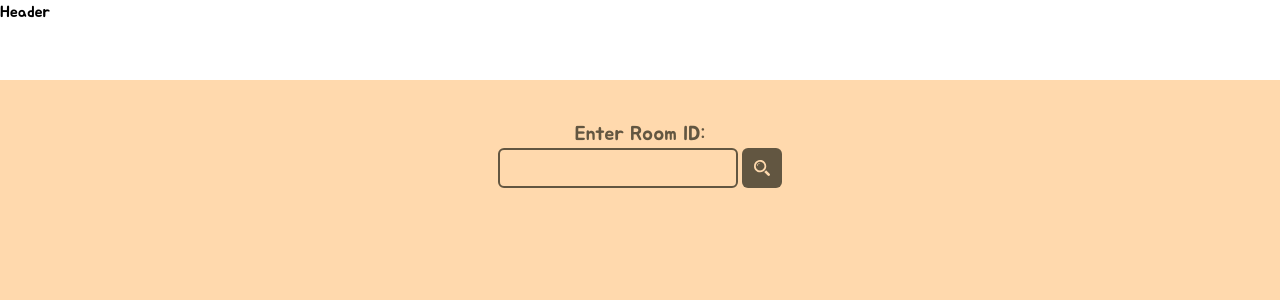
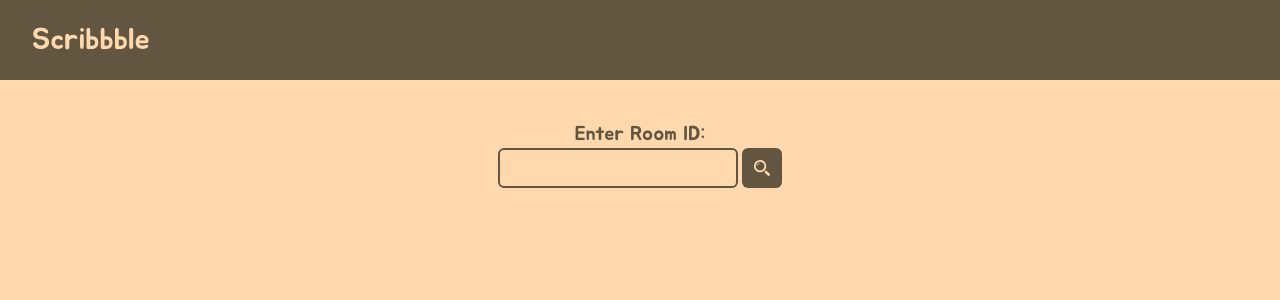
Before and after one commit to nadobrranichh/scribbble, a React (Vite) app: page /join in a window 1280 px wide. Shown: the top 300 px of the page. Built offline with nearby package versions, Linux system fonts and the light colour scheme.

Commit message:
feat: added header (wip)

```diff
--- a/src/components/Header.tsx
+++ b/src/components/Header.tsx
@@ -1,3 +1,7 @@
 export default function Header() {
-  return <header className="h-20">Header</header>;
+  return (
+    <header className="h-20 bg-secondary px-8 flex items-center ">
+      <p className="text-main text-3xl">Scribbble</p>
+    </header>
+  );
 }
```
